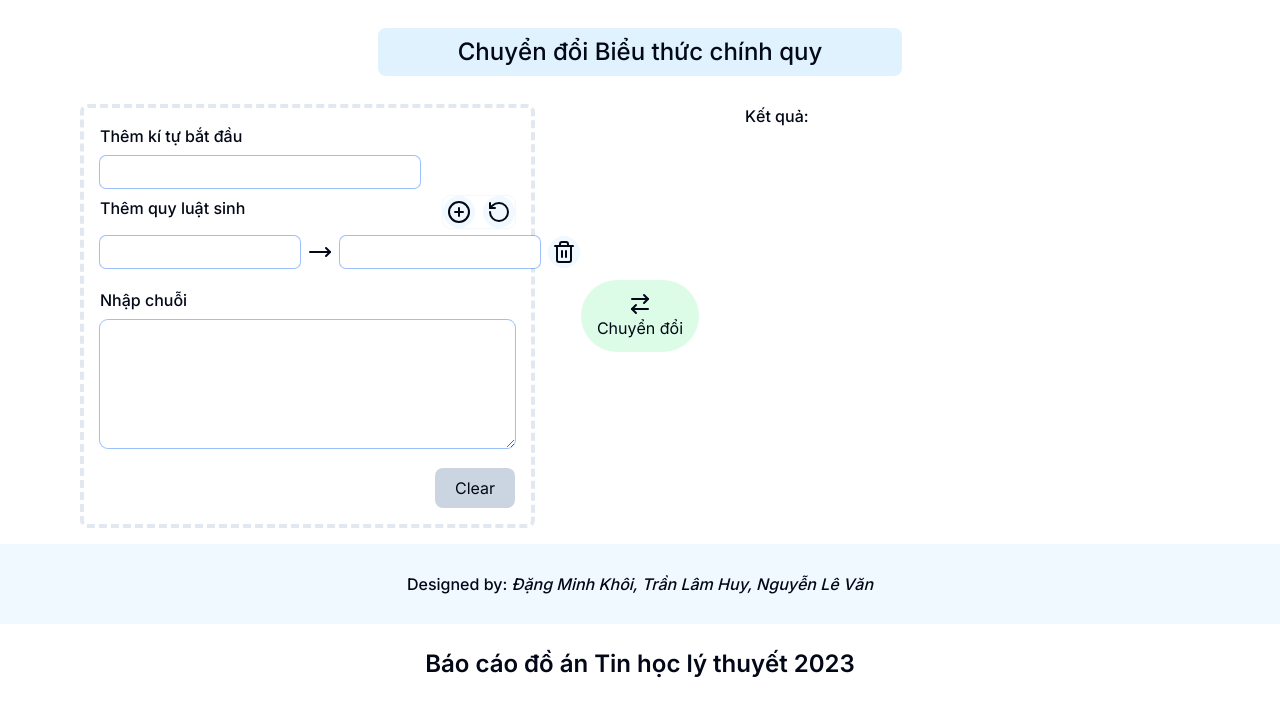
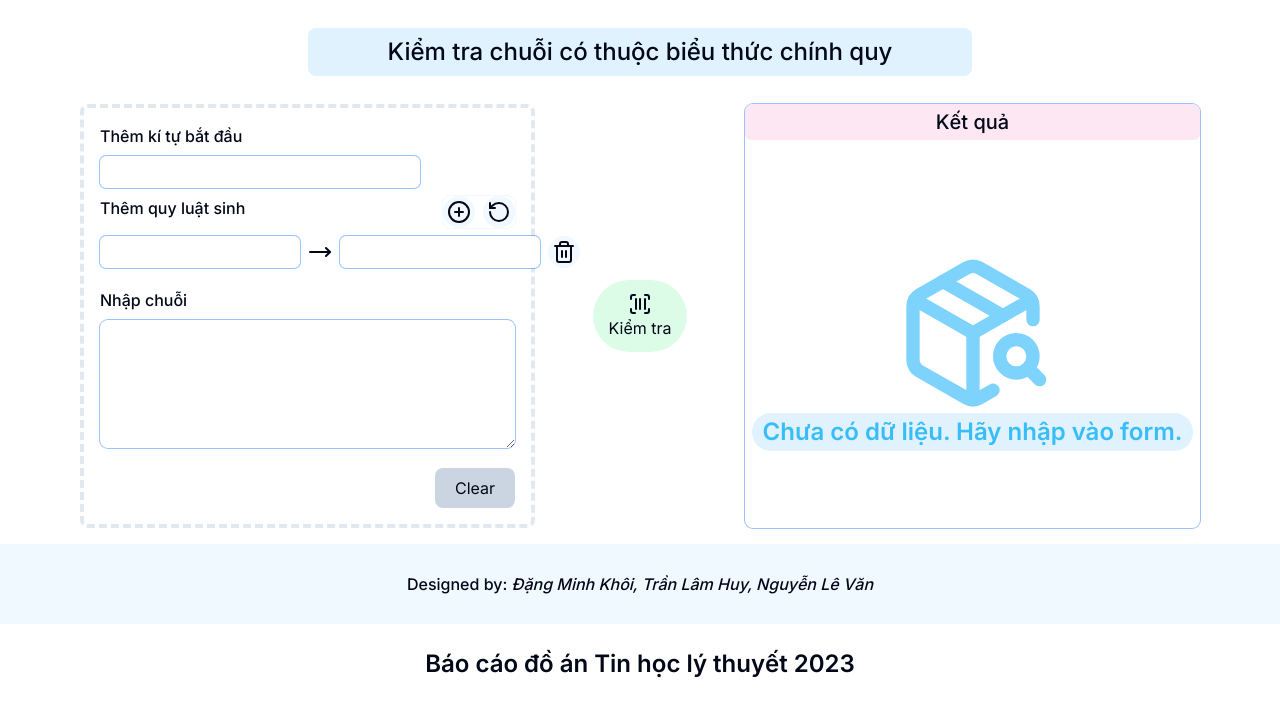
Before and after one commit to TranLamHuyB2017044/THLT_Project, a Next.js app: page / in a window 1280 px wide. Shown: the top 716 px of the page. Built offline with nearby package versions, Linux system fonts and the light colour scheme.

Commit message:
:fire: update result

```diff
--- a/app/page.jsx
+++ b/app/page.jsx
@@ -7,6 +7,10 @@ import { useSearchParams } from 'next/navigation';
 import React from 'react';
 import { FormProvider, useForm } from 'react-hook-form';
 import { Badge } from '@/components/ui/badge';
+import { Smile } from 'lucide-react';
+import { useRouter } from 'next/navigation';
+import { Frown } from 'lucide-react';
+import { PackageSearch } from 'lucide-react';
 export const valueChildren = { left: '', right: '' };
 export const defaultValues = {
     start: '',
@@ -14,13 +18,17 @@ export const defaultValues = {
     string: '',
 };
 const Home = () => {
+    const router = useRouter();
     const methods = useForm({
         defaultValues,
     });
     const searchParams = useSearchParams();
     const string = methods.getValues('string');
     const resultCheck = searchParams.get('result_check');
-    console.log('🚀 ~ file: page.jsx:22 ~ Home ~ resultCheck:', resultCheck);
+    const handleClear = () => {
+        methods.reset();
+        router.replace('/');
+    };
     return (
         <FormProvider {...methods}>
             <div className="grid grid-cols-12 mx-20 gap-5">
@@ -31,7 +39,7 @@ const Home = () => {
                         <div
                             role="button"
                             className="px-3 py-2 rounded-lg bg-slate-300 text-center w-20 float-right"
-                            onClick={() => methods.reset()}>
+                            onClick={() => handleClear()}>
                             Clear
                         </div>
                     </div>
@@ -40,19 +48,40 @@ const Home = () => {
                     <ButtonConvert />
                 </div>
 
-                <div className="col-span-5  rounded-lg">
-                    <h1 className="font-medium">Kết quả:</h1>
-                    {string && (
-                        <div className="text-gray-500">
+                <div className="col-span-5  rounded-lg ring-1 overflow-hidden h-full">
+                    <h1 className="font-medium text-xl text-center bg-pink-100 py-1 rounded-md">
+                        Kết quả
+                    </h1>
+                    {string ? (
+                        <div className="h-full flex justify-center items-center ">
                             {resultCheck === 'true' ? (
-                                <Badge className="bg-green-100 text-green-400">
-                                    Chuỗi thuộc văn phạm chính quy
-                                </Badge>
+                                <div className="flex flex-col justify-center items-center">
+                                    <div className="flex justify-center items-center">
+                                        <Smile className="w-40 h-40 stroke-green-300" />
+                                    </div>
+                                    <Badge className="bg-green-100 text-green-400 text-2xl">
+                                        Chuỗi được sinh ra từ văn phạm
+                                    </Badge>
+                                </div>
                             ) : (
-                                <Badge className="bg-red-100 text-red-400">
-                                    Chuỗi không thuộc văn phạm chính quy
-                                </Badge>
+                                <div className="h-full flex flex-col justify-center items-center">
+                                    <div className="flex justify-center items-center">
+                                        <Frown className="w-40 h-40 stroke-red-300" />
+                                    </div>
+                                    <Badge className="bg-red-100 text-red-400 text-2xl">
+                                        Chuỗi không được sinh ra từ văn phạm
+                                    </Badge>
+                                </div>
                             )}
+                        </div>
+                    ) : (
+                        <div className="h-full flex flex-col justify-center items-center">
+                            <div className="flex justify-center items-center">
+                                <PackageSearch className="w-40 h-40 stroke-sky-300" />
+                            </div>
+                            <Badge className="bg-sky-100 text-sky-400 text-2xl">
+                                Chưa có dữ liệu. Hãy nhập vào form.
+                            </Badge>
                         </div>
                     )}
                 </div>
--- a/components/ButtonConvert/index.jsx
+++ b/components/ButtonConvert/index.jsx
@@ -1,10 +1,11 @@
 'use client';
 import { ArrowRightLeft } from 'lucide-react';
 import { useFormContext } from 'react-hook-form';
-import { checkGrammar, clear } from '../../utils/regex';
+import { checkGrammar, clear, generateStrings } from '../../utils/regex';
 import { route } from 'nextjs-routes';
 import { usePathname, useRouter } from 'next/navigation';
 import { toast } from 'react-toastify';
+import { ScanBarcode } from 'lucide-react';
 
 const ButtonConvert = () => {
     const pathName = usePathname();
@@ -15,10 +16,7 @@ const ButtonConvert = () => {
         const string = getValues('string');
         const start = getValues('start');
         const grammar = clear(regex);
-        console.log(
-            '🚀 ~ file: index.jsx:18 ~ handleConvert ~ grammar:',
-            grammar,
-        );
+
         const result = checkGrammar(grammar, start, string);
 
         if (!start) return toast.error('Vui lòng nhập chuỗi bắt đầu');
@@ -38,8 +36,8 @@ const ButtonConvert = () => {
                 role="button"
                 className="flex flex-col bg-green-100 hover:bg-green-200 transition-full duration-150 ease-in-out px-4 py-3 rounded-full  w-fit justify-center items-center"
                 onClick={handleConvert}>
-                <ArrowRightLeft />
-                <span>Chuyển đổi</span>
+                <ScanBarcode />
+                <span>Kiểm tra</span>
             </div>
         </div>
     );
--- a/components/Header/index.jsx
+++ b/components/Header/index.jsx
@@ -4,7 +4,7 @@ const Header = () => {
     return (
         <div className="px-20 rounded-lg my-3 text-center bg-sky-100  ">
             <h1 className="text-2xl font-medium py-2 ">
-                Chuyển đổi Biểu thức chính quy
+                Kiểm tra chuỗi có thuộc biểu thức chính quy
             </h1>
         </div>
     );
--- a/utils/regex.js
+++ b/utils/regex.js
@@ -1,7 +1,7 @@
 export const clear = (inputArray) => {
     const result = inputArray.reduce((acc, item) => {
         const { left, right } = item;
-
+        if (left === '' || right === '') return acc;
         // Check if the key (left) already exists in the accumulator object
         if (acc[left] !== undefined) {
             // If it exists, push the right value to the existing array
```
